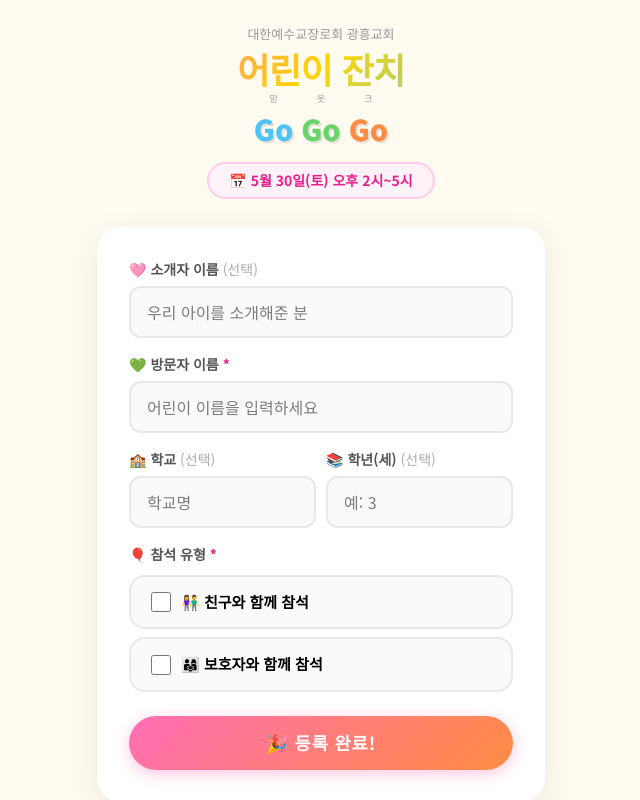
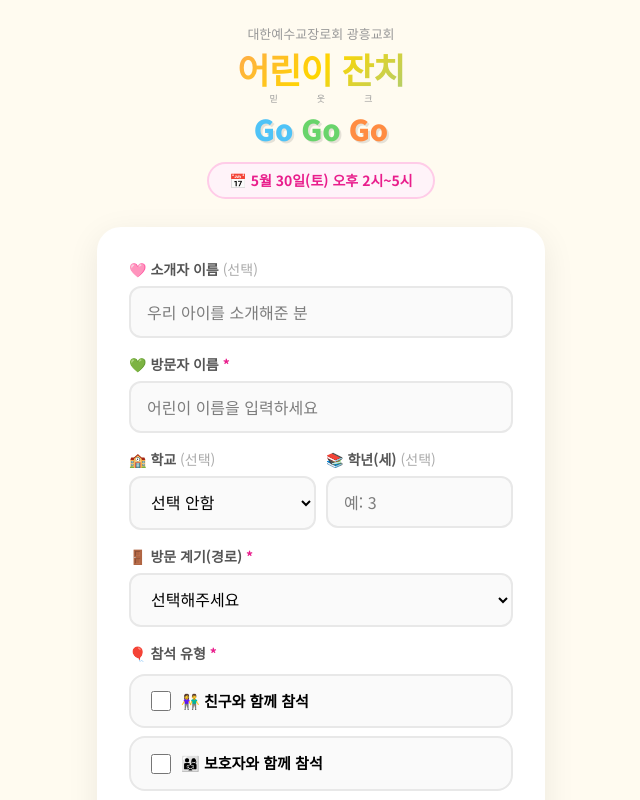
Before and after one commit to kyuky920/ghgogogo, a Next.js app: page / in a window 1280 px wide. Shown: the top 800 px of the page, without its empty margins (319-959 px from the left). Built offline with nearby package versions, Linux system fonts and the light colour scheme; no server answers.

Commit message:
Add registration path field and form updates

```diff
--- a/app/admin/page.tsx
+++ b/app/admin/page.tsx
@@ -42,11 +42,12 @@ export default function AdminPage() {
   }
 
   const handleExportCSV = () => {
-    const headers = ['이름', '소개자', '학교', '학년(세)', '친구동반', '보호자동반', '등록시각']
+    const headers = ['이름', '소개자', '학교', '방문 계기', '학년(세)', '친구동반', '보호자동반', '등록시각']
     const rows = registrations.map(r => [
       r.visitor_name,
       r.introducer_name || '',
       r.school || '',
+      r.visit_path || '',
       r.grade || '',
       r.with_friend ? '✓' : '',
       r.with_guardian ? '✓' : '',
@@ -65,7 +66,8 @@ export default function AdminPage() {
   const filtered = registrations.filter(r =>
     r.visitor_name.includes(search) ||
     (r.introducer_name || '').includes(search) ||
-    (r.school || '').includes(search)
+    (r.school || '').includes(search) ||
+    (r.visit_path || '').includes(search)
   )
 
   const totalFriend = registrations.filter(r => r.with_friend).length
@@ -170,7 +172,7 @@ export default function AdminPage() {
             <input
               className="input-field"
               type="text"
-              placeholder="이름, 소개자, 학교로 검색..."
+              placeholder="이름, 소개자, 학교, 방문 계기로 검색..."
               value={search}
               onChange={e => setSearch(e.target.value)}
               style={{ maxWidth: '300px', margin: 0 }}
@@ -189,7 +191,7 @@ export default function AdminPage() {
               <table style={{ width: '100%', borderCollapse: 'collapse', fontSize: '14px' }}>
                 <thead>
                   <tr style={{ background: '#F9F9F9' }}>
-                    {['#', '방문자', '소개자', '학교', '학년', '친구', '보호자', '등록시각', ''].map(h => (
+                    {['#', '방문자', '소개자', '학교', '방문 계기', '학년', '친구', '보호자', '등록시각', ''].map(h => (
                       <th key={h} style={{ padding: '12px 14px', textAlign: 'left', color: '#666', fontWeight: '700', whiteSpace: 'nowrap', borderBottom: '1px solid #F0F0F0' }}>{h}</th>
                     ))}
                   </tr>
@@ -201,6 +203,7 @@ export default function AdminPage() {
                       <td style={{ padding: '12px 14px', fontWeight: '700', color: '#333' }}>{r.visitor_name}</td>
                       <td style={{ padding: '12px 14px', color: '#666' }}>{r.introducer_name || '-'}</td>
                       <td style={{ padding: '12px 14px', color: '#666' }}>{r.school || '-'}</td>
+                      <td style={{ padding: '12px 14px', color: '#666', minWidth: '220px' }}>{r.visit_path || '-'}</td>
                       <td style={{ padding: '12px 14px', color: '#666' }}>{r.grade ? `${r.grade}학년` : '-'}</td>
                       <td style={{ padding: '12px 14px', textAlign: 'center' }}>
                         {r.with_friend ? <span style={{ color: '#4FC3F7', fontWeight: '700' }}>✓</span> : '-'}
--- a/app/page.tsx
+++ b/app/page.tsx
@@ -22,7 +22,14 @@ export default function Home() {
   }
 
   if (alreadyDone) {
-    return <AlreadyRegistered />
+    return (
+      <AlreadyRegistered
+        onRegisterCompanion={() => {
+          localStorage.setItem(STORAGE_KEY, 'false')
+          setAlreadyDone(false)
+        }}
+      />
+    )
   }
 
   return (
--- a/components/AlreadyRegistered.tsx
+++ b/components/AlreadyRegistered.tsx
@@ -1,6 +1,10 @@
 'use client'
 
-export default function AlreadyRegistered() {
+interface Props {
+  onRegisterCompanion: () => void
+}
+
+export default function AlreadyRegistered({ onRegisterCompanion }: Props) {
   return (
     <div style={{
       minHeight: '100vh',
@@ -80,6 +84,7 @@ export default function AlreadyRegistered() {
             border: '2px solid #CE93D8',
             borderRadius: '16px',
             padding: '14px',
+            marginBottom: '18px',
           }}>
             <div style={{ fontWeight: '700', color: '#6A1B9A', marginBottom: '4px', fontSize: '14px' }}>
               📞 문의
@@ -91,6 +96,14 @@ export default function AlreadyRegistered() {
               문자로 &quot;고고고&quot;라고 보내주시면 안내해 드려요
             </div>
           </div>
+
+          <button
+            className="bubble-btn"
+            onClick={onRegisterCompanion}
+            style={{ width: '100%' }}
+          >
+            👬 같이온 친구 등록하기
+          </button>
         </div>
 
         <div style={{ marginTop: '16px', fontSize: '13px', color: '#aaa' }}>
--- a/components/RegisterForm.tsx
+++ b/components/RegisterForm.tsx
@@ -8,6 +8,7 @@ interface Props {
     visitor_name?: string
     introducer_name?: string
     school?: string
+    visit_path?: string | null
     grade?: number | null
     with_friend?: boolean
     with_guardian?: boolean
@@ -17,9 +18,28 @@ interface Props {
 }
 
 export default function RegisterForm({ onSuccess, initialData, isAdmin, onAdminSave }: Props) {
+  const presetSchools = ['숲내초등학교', '향동초등학교']
+  const presetVisitPaths = [
+    '광흥교회에 다니고 있어요.',
+    '광흥교회의 친구를 따라 왔어요.',
+    '홍보 현수막을 보고 왔어요.',
+    '홍보 책자를 받고 왔어요.',
+  ]
+  const isPresetSchool = initialData?.school ? presetSchools.includes(initialData.school) : false
+  const isPresetVisitPath = initialData?.visit_path ? presetVisitPaths.includes(initialData.visit_path) : false
+
   const [visitorName, setVisitorName] = useState(initialData?.visitor_name || '')
   const [introducerName, setIntroducerName] = useState(initialData?.introducer_name || '')
-  const [school, setSchool] = useState(initialData?.school || '')
+  const [schoolOption, setSchoolOption] = useState(
+    initialData?.school ? (isPresetSchool ? initialData.school : 'other') : ''
+  )
+  const [customSchool, setCustomSchool] = useState(isPresetSchool ? '' : (initialData?.school || ''))
+  const [visitPathOption, setVisitPathOption] = useState(
+    initialData?.visit_path ? (isPresetVisitPath ? initialData.visit_path : 'other') : ''
+  )
+  const [customVisitPath, setCustomVisitPath] = useState(
+    isPresetVisitPath ? '' : (initialData?.visit_path || '')
+  )
   const [grade, setGrade] = useState<string>(initialData?.grade?.toString() || '')
   const [withFriend, setWithFriend] = useState(initialData?.with_friend || false)
   const [withGuardian, setWithGuardian] = useState(initialData?.with_guardian || false)
@@ -35,13 +55,32 @@ export default function RegisterForm({ onSuccess, initialData, isAdmin, onAdminS
       setError('참석 유형을 하나 이상 선택해주세요 🎈')
       return
     }
+    if (schoolOption === 'other' && !customSchool.trim()) {
+      setError('학교를 직접 선택했으면 학교 이름을 입력해주세요 🙏')
+      return
+    }
+    if (!visitPathOption.trim()) {
+      setError('방문 계기(경로)를 선택해주세요 🙏')
+      return
+    }
+    if (visitPathOption === 'other' && !customVisitPath.trim()) {
+      setError('기타 방문 계기를 입력해주세요 🙏')
+      return
+    }
+
+    const schoolValue =
+      schoolOption === 'other' ? customSchool.trim() : schoolOption.trim()
+    const visitPathValue =
+      visitPathOption === 'other' ? customVisitPath.trim() : visitPathOption.trim()
+
     setError('')
     setLoading(true)
     try {
       const { error: dbError } = await supabase.from('registrations').insert({
         visitor_name: visitorName.trim(),
         introducer_name: introducerName.trim() || null,
-        school: school.trim() || null,
+        school: schoolValue || null,
+        visit_path: visitPathValue,
         grade: grade ? parseInt(grade) : null,
         with_friend: withFriend,
         with_guardian: withGuardian,
@@ -155,13 +194,26 @@ export default function RegisterForm({ onSuccess, initialData, isAdmin, onAdminS
               <label style={{ display: 'block', fontSize: '14px', fontWeight: '700', marginBottom: '6px', color: '#555' }}>
                 🏫 학교 <span style={{ color: '#aaa', fontWeight: '400' }}>(선택)</span>
               </label>
-              <input
+              <select
                 className="input-field"
-                type="text"
-                placeholder="학교명"
-                value={school}
-                onChange={e => setSchool(e.target.value)}
-              />
+                value={schoolOption}
+                onChange={e => setSchoolOption(e.target.value)}
+              >
+                <option value="">선택 안함</option>
+                <option value="숲내초등학교">숲내초등학교</option>
+                <option value="향동초등학교">향동초등학교</option>
+                <option value="other">기타 학교 (직접 입력)</option>
+              </select>
+              {schoolOption === 'other' && (
+                <input
+                  className="input-field"
+                  type="text"
+                  placeholder="학교명을 입력하세요"
+                  value={customSchool}
+                  onChange={e => setCustomSchool(e.target.value)}
+                  style={{ marginTop: '8px' }}
+                />
+              )}
             </div>
             <div>
               <label style={{ display: 'block', fontSize: '14px', fontWeight: '700', marginBottom: '6px', color: '#555' }}>
@@ -177,6 +229,34 @@ export default function RegisterForm({ onSuccess, initialData, isAdmin, onAdminS
                 onChange={e => setGrade(e.target.value)}
               />
             </div>
+          </div>
+
+          <div>
+            <label style={{ display: 'block', fontSize: '14px', fontWeight: '700', marginBottom: '6px', color: '#555' }}>
+              🚪 방문 계기(경로) <span style={{ color: '#E91E8C' }}>*</span>
+            </label>
+            <select
+              className="input-field"
+              value={visitPathOption}
+              onChange={e => setVisitPathOption(e.target.value)}
+            >
+              <option value="">선택해주세요</option>
+              <option value="광흥교회에 다니고 있어요.">광흥교회에 다니고 있어요.</option>
+              <option value="광흥교회의 친구를 따라 왔어요.">광흥교회의 친구를 따라 왔어요.</option>
+              <option value="홍보 현수막을 보고 왔어요.">홍보 현수막을 보고 왔어요.</option>
+              <option value="홍보 책자를 받고 왔어요.">홍보 책자를 받고 왔어요.</option>
+              <option value="other">기타</option>
+            </select>
+            {visitPathOption === 'other' && (
+              <input
+                className="input-field"
+                type="text"
+                placeholder="방문 계기를 입력하세요"
+                value={customVisitPath}
+                onChange={e => setCustomVisitPath(e.target.value)}
+                style={{ marginTop: '8px' }}
+              />
+            )}
           </div>
 
           {/* 참석 유형 */}
--- a/lib/supabase.ts
+++ b/lib/supabase.ts
@@ -13,6 +13,7 @@ export type Registration = {
   visitor_name: string
   introducer_name: string | null
   school: string | null
+  visit_path: string | null
   grade: number | null
   with_friend: boolean
   with_guardian: boolean
```
Also changed, not shown: 1 other file (tests, documents, lock files or other folders).
